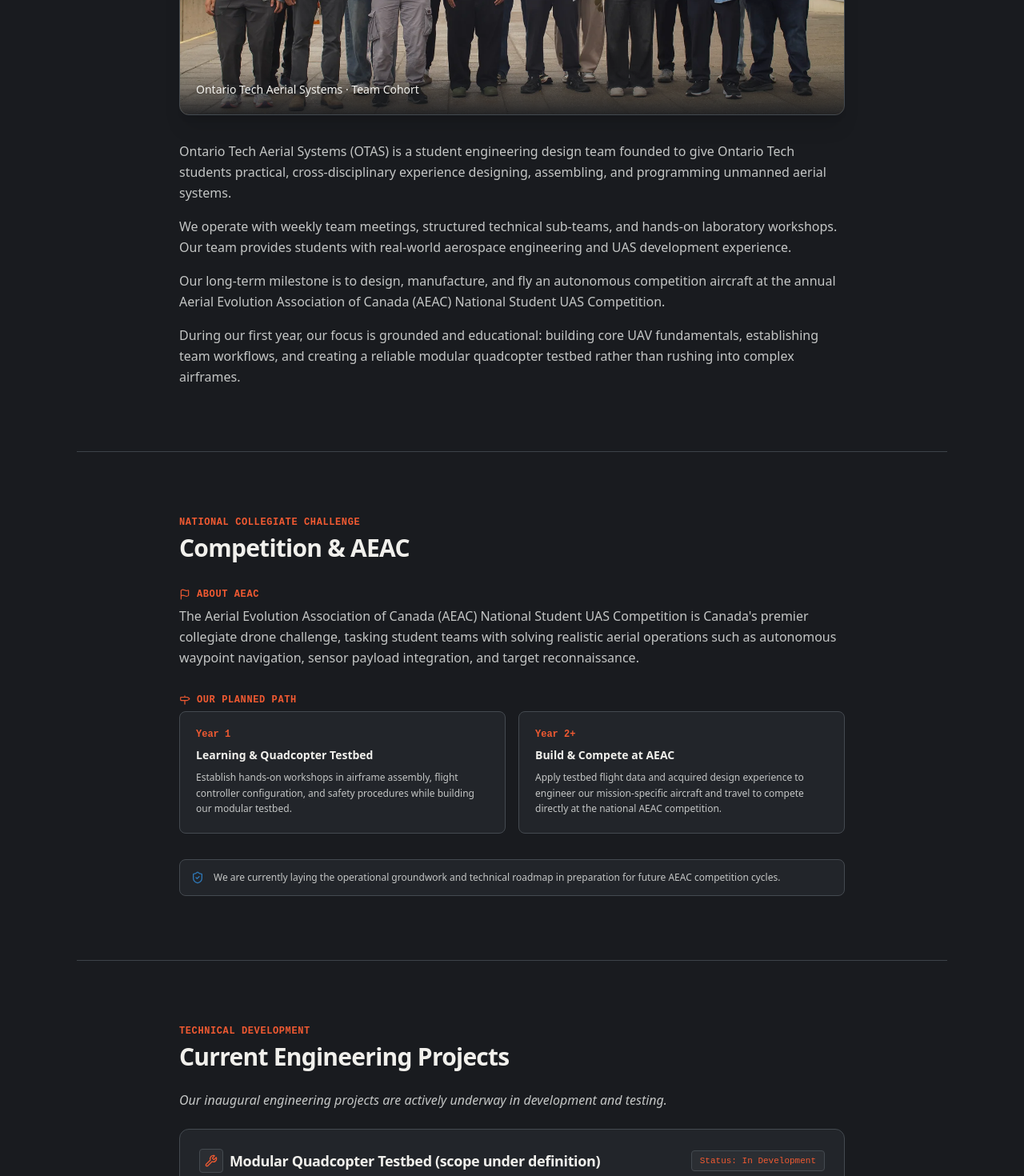
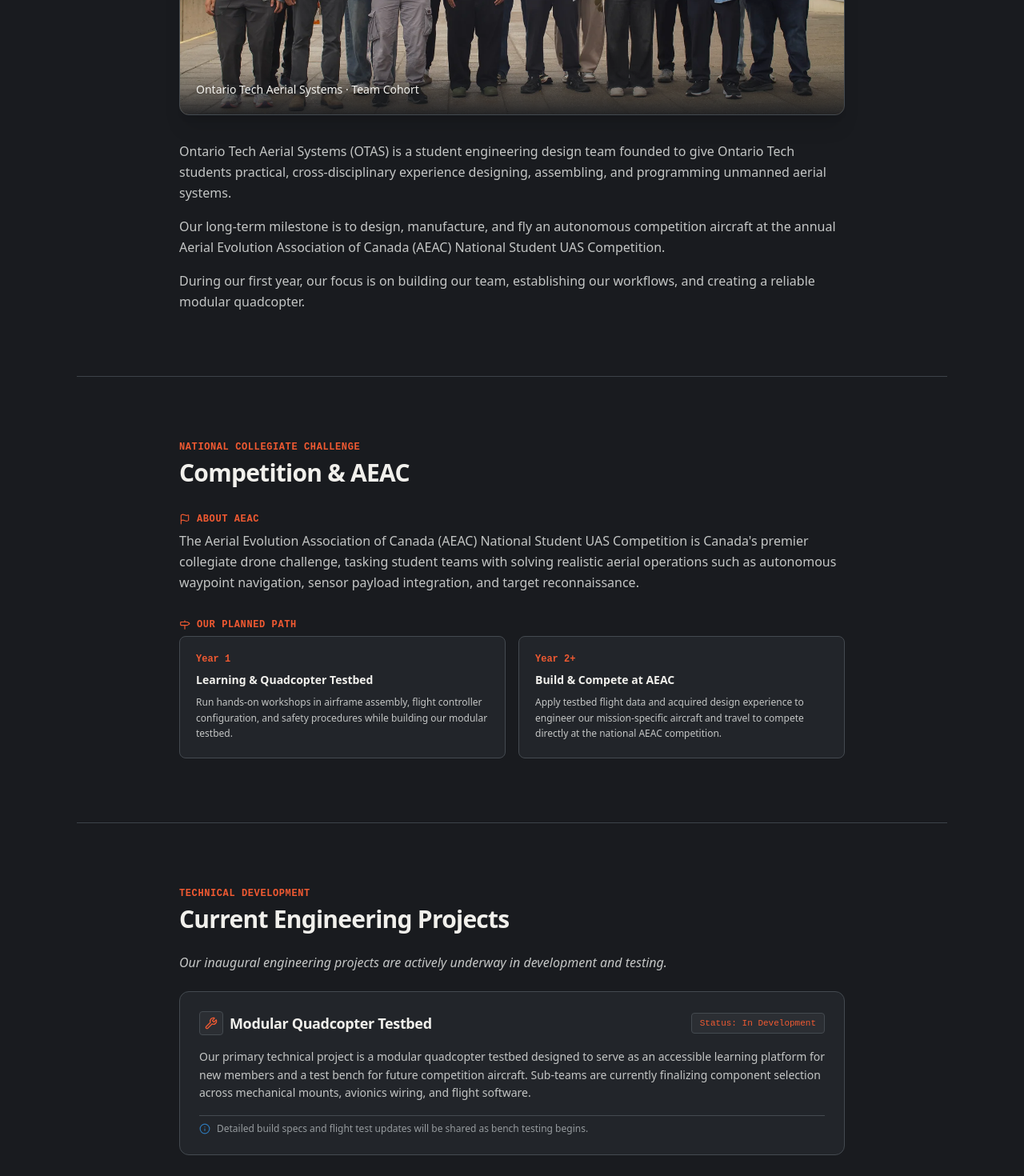
Before and after one commit to otudrone-team/OTAS-Website, a React (Vite) app: page / in a window 1280 px wide. Shown: the part 1330-2800 px from the top of the page at 80% size. Built offline with nearby package versions, Linux system fonts and the light colour scheme.

Commit message:
refactor: update team messaging and copy
Refine team terminology and instructional text across multiple sections to improve clarity and engagement. Remove redundant status notes and update project focus descriptions.

```diff
--- a/src/components/CompetitionSection.tsx
+++ b/src/components/CompetitionSection.tsx
@@ -1,7 +1,7 @@
 import React from 'react';
 import { motion } from 'framer-motion';
 import { WEBSITE_CONTENT } from '../data/content';
-import { Flag, Milestone, ShieldCheck } from 'lucide-react';
+import { Flag, Milestone } from 'lucide-react';
 import { SectionSubheading } from './SectionSubheading';
 
 export const CompetitionSection: React.FC = () => {
@@ -60,12 +60,6 @@
             ))}
           </div>
         </div>
-
-        {/* Honest Status Note */}
-        <div className="p-3.5 rounded-lg border border-[#444A50] bg-[#22252A] flex items-center gap-3 text-xs text-[#C4C6C5]">
-          <ShieldCheck className="h-4 w-4 text-[#2E78B7] shrink-0" />
-          <span>{competition.statusNote}</span>
-        </div>
       </motion.div>
     </section>
   );
--- a/src/components/ContactSection.tsx
+++ b/src/components/ContactSection.tsx
@@ -54,7 +54,7 @@
             <SectionSubheading as="h3" className="mb-0">
               Official Team Channels
             </SectionSubheading>
-            <span className="text-[11px] font-mono text-[#979C9F]">Connect with our organizers</span>
+            <span className="text-[11px] font-mono text-[#979C9F]">Connect with the team</span>
           </div>
 
           <div className="grid grid-cols-1 sm:grid-cols-3 gap-3 items-stretch">
--- a/src/components/GetInvolvedSection.tsx
+++ b/src/components/GetInvolvedSection.tsx
@@ -98,10 +98,10 @@
           <div className="space-y-1">
             <div className="flex items-center gap-2 text-sm font-bold text-[#F1F0EC]">
               <FileText className="h-4 w-4 text-[#F15A32]" />
-              <span>Ready to Join Our Organizing Cohort?</span>
+              <span>Ready to Join the Team?</span>
             </div>
             <p className="text-xs text-[#C4C6C5]">
-              We welcome motivated Ontario Tech students across all academic years and disciplines.
+              We welcome Ontario Tech students from all years and disciplines.
             </p>
           </div>
 
@@ -111,7 +111,7 @@
             rel="noopener noreferrer"
             className="inline-flex items-center gap-2 px-5 py-2.5 text-xs sm:text-sm font-semibold text-[#191B1F] bg-[#F15A32] hover:bg-[#FF7045] rounded-md transition-colors shrink-0"
           >
-            <span>Apply / Register Interest</span>
+            <span>Apply Now</span>
             <ExternalLink className="h-4 w-4" />
           </a>
         </div>
--- a/src/components/SponsorUsSection.tsx
+++ b/src/components/SponsorUsSection.tsx
@@ -115,7 +115,7 @@
               className="flex items-center gap-2 px-5 py-2.5 text-xs sm:text-sm font-semibold text-[#191B1F] bg-[#F15A32] hover:bg-[#FF7045] rounded-md transition-colors"
             >
               <Mail className="h-4 w-4" />
-              <span>Contact Organizer Directly</span>
+              <span>Get in Touch with Us</span>
             </a>
             <span className="text-xs font-mono text-[#979C9F]">
               {SITE_CONFIG.contactEmail}
--- a/src/data/content.ts
+++ b/src/data/content.ts
@@ -14,7 +14,7 @@
     eyebrow: string;
     heading: string;
     paragraphs: string[];
-    noProjectsDisclaimer: string;
+    noProjectsDisclaimer?: string;
   };
   competition: {
     eyebrow: string;
@@ -25,7 +25,7 @@
       title: string;
       description: string;
     }[];
-    statusNote: string;
+    statusNote?: string;
   };
   projects: {
     eyebrow: string;
@@ -126,7 +126,7 @@
   hero: {
     teamName: "OTAS | Ontario Tech Aerial Systems",
     headline: "Building hands-on aerial systems experience from the ground up at Ontario Tech.",
-    subheading: "We are a student engineering design team at Ontario Tech University working toward competing in the Aerial Evolution Association of Canada (AEAC) National Student UAS Competition. Our initial focus is developing a modular quadcopter testbed as a hands-on training platform for members.",
+    subheading: "We are a student engineering design team at Ontario Tech University preparing to compete in the Aerial Evolution Association of Canada (AEAC) National Student UAS Competition. Our current focus is designing and building a modular quadcopter testbed for flight testing and member training.",
   },
 
   about: {
@@ -134,11 +134,9 @@
     heading: "About the Team",
     paragraphs: [
       "Ontario Tech Aerial Systems (OTAS) is a student engineering design team founded to give Ontario Tech students practical, cross-disciplinary experience designing, assembling, and programming unmanned aerial systems.",
-      "We operate with weekly team meetings, structured technical sub-teams, and hands-on laboratory workshops. Our team provides students with real-world aerospace engineering and UAS development experience.",
       "Our long-term milestone is to design, manufacture, and fly an autonomous competition aircraft at the annual Aerial Evolution Association of Canada (AEAC) National Student UAS Competition.",
-      "During our first year, our focus is grounded and educational: building core UAV fundamentals, establishing team workflows, and creating a reliable modular quadcopter testbed rather than rushing into complex airframes.",
+      "During our first year, our focus is on building our team, establishing our workflows, and creating a reliable modular quadcopter.",
     ],
-    noProjectsDisclaimer: "We do not yet have completed projects to showcase.",
   },
 
   competition: {
@@ -149,7 +147,7 @@
       {
         phase: "Year 1",
         title: "Learning & Quadcopter Testbed",
-        description: "Establish hands-on workshops in airframe assembly, flight controller configuration, and safety procedures while building our modular testbed.",
+        description: "Run hands-on workshops in airframe assembly, flight controller configuration, and safety procedures while building our modular testbed.",
       },
       {
         phase: "Year 2+",
@@ -157,7 +155,6 @@
         description: "Apply testbed flight data and acquired design experience to engineer our mission-specific aircraft and travel to compete directly at the national AEAC competition.",
       },
     ],
-    statusNote: "We are currently laying the operational groundwork and technical roadmap in preparation for future AEAC competition cycles.",
   },
 
   projects: {
@@ -165,10 +162,10 @@
     heading: "Current Engineering Projects",
     preLaunchDisclaimer: "Our inaugural engineering projects are actively underway in development and testing.",
     plannedProject: {
-      title: "Modular Quadcopter Testbed (scope under definition)",
+      title: "Modular Quadcopter Testbed",
       status: "In Development",
-      description: "Our first planned technical effort is a modular quadcopter testbed designed to serve as an accessible learning platform for new members and an experimental foundation for future competition aircraft. The detailed mechanical, electrical, and avionics scope is currently being defined.",
-      nextSteps: "High-level technical specifications and performance benchmarks will be shared once development progresses.",
+      description: "Our primary technical project is a modular quadcopter testbed designed to serve as an accessible learning platform for new members and a test bench for future competition aircraft. Sub-teams are currently finalizing component selection across mechanical mounts, avionics wiring, and flight software.",
+      nextSteps: "Detailed build specs and flight test updates will be shared as bench testing begins.",
     },
   },
 
@@ -199,16 +196,16 @@
     whatWeOfferHeading: "What We Offer Partners",
     whatWeOffer: [
       {
-        title: "Transparent & Grounded Collaboration",
-        description: "Regular technical progress updates showing exactly how contributed equipment or funding is utilized on our testbed.",
+        title: "Clear Project Updates",
+        description: "Regular technical progress reports showing exactly how sponsor funding and equipment are used on our testbed.",
       },
       {
         title: "Brand Visibility",
-        description: "Prominent logo placement on our physical testbed airframe, website, team communications, and documentation.",
+        description: "Logo placement on our physical testbed airframe, team apparel, website, and technical reports.",
       },
       {
         title: "Talent Engagement",
-        description: "Direct connection with hands-on Ontario Tech students actively building practical aerospace and autonomous systems skills.",
+        description: "Direct connection with motivated Ontario Tech students building practical aerospace, avionics, and software experience.",
       },
     ],
     contactPrompt: "We welcome financial contributions, hardware donations, tooling, and mentorship. If your organization is interested in discussing partnership opportunities, please get in touch.",
@@ -257,7 +254,7 @@
   contact: {
     eyebrow: "Get in Touch",
     heading: "Contact the Team",
-    description: "Interested in sponsoring, joining, or connecting with the student organizers? Reach out through any of the channels below.",
+    description: "Interested in sponsoring, joining, or connecting with the student team? Reach out through any of the channels below.",
     email: "otudrone@gmail.com",
     location: "Ontario Tech University, Oshawa, Ontario, Canada",
     socials: [
```
